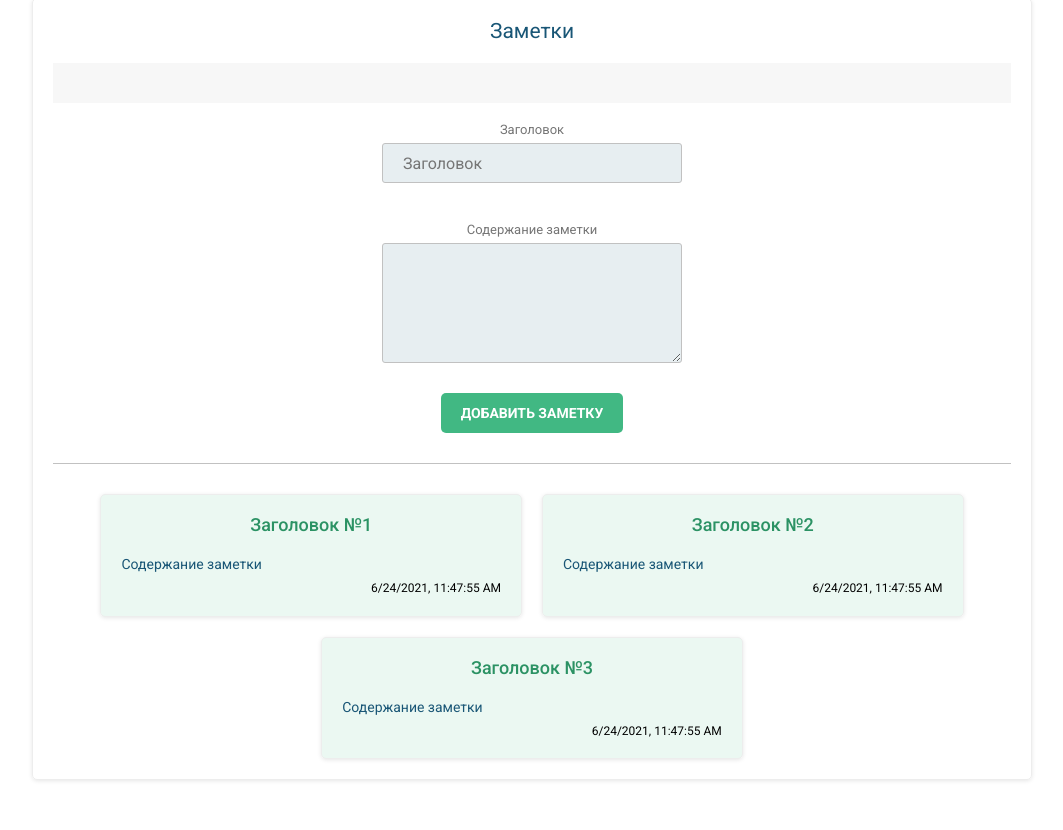
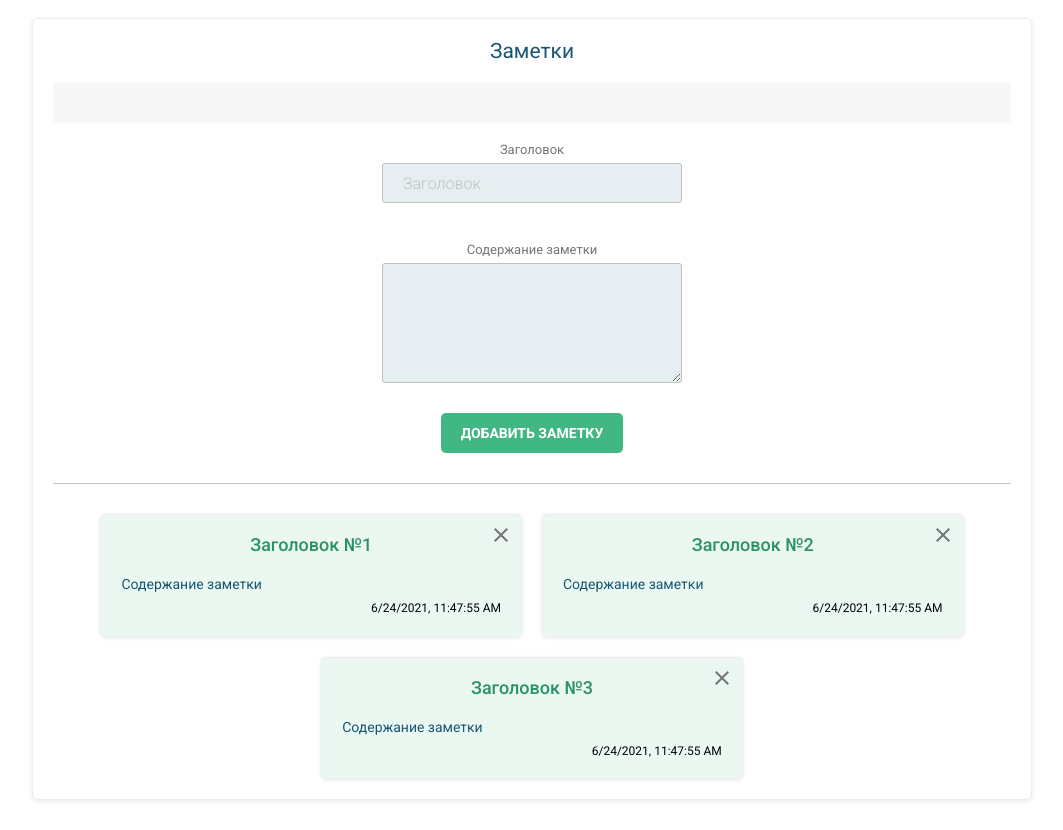
Before and after one commit to MikeIv/app-vue_, a Vue app: page /#/ in a window 1280 px wide. Shown: the part 658-1488 px from the top of the page, without its empty margins (108-1171 px from the left). Built offline with nearby package versions, Linux system fonts and the light colour scheme.

Commit message:
note close

```diff
--- /dev/null
+++ b/src/components/Notes.vue
@@ -0,0 +1,37 @@
+<template>
+  <ul class="app__list">
+    <li class="app__item-note" v-for="(note, index) in notes" :key="index">
+      <h3 class="app__item-title">{{ note.title }}</h3>
+      <p class="app__item-txt">{{ note.descr }}</p>
+      <p class="app__item-date">{{ note.date }}</p>
+
+      <div class="app__item-close" @click="removeNote(index)">
+        <svg class="app__icon" role="button">
+          <use xlink:href="#icon-close"></use>
+        </svg>
+      </div>
+    </li>
+  </ul>
+</template>
+
+<script>
+export default {
+  name: "Notes",
+  props: {
+    notes: {
+      type: Array,
+      requered: true
+    }
+  },
+  methods: {
+    removeNote (index) {
+      console.log(`remove item id= ${index}`)
+      this.$emit('remove', index)
+    }
+  }
+}
+</script>
+
+<style lang="scss" scoped>
+
+</style>
--- a/src/scss/project/_app.scss
+++ b/src/scss/project/_app.scss
@@ -61,6 +61,16 @@
 
 .app__input {
   @include input;
+}
+
+.app__row-block {
+  display: flex;
+  flex-direction: column;
+  justify-content: flex-start;
+
+  width: 100%;
+
+  margin-bottom: 2rem;
 }
 
 .app__row {
@@ -129,6 +139,11 @@
 .app__item-input {
   width: 30rem;
   @include input;
+
+  &::placeholder {
+    font-weight: 300;
+    color: $gray;
+  }
 }
 
 .app__item-textarea {
@@ -153,6 +168,7 @@
 }
 
 .app__item-note {
+  position: relative;
   display: flex;
   flex-direction: column;
   justify-content: flex-start;
@@ -171,6 +187,39 @@
   border: 1px solid $lightgray;
   border-radius: 0.5rem;
   @include b-shadow;
+
+  transition: 0.3s cubic-bezier(.12,.38,.77,.73);
+
+  &:hover {
+    transform: translateY(-0.5rem);
+    transition: 0.3s cubic-bezier(.12,.38,.77,.73);
+  }
+}
+
+.app__item-close {
+  position: absolute;
+  top: 0;
+  right: 0;
+
+  display: flex;
+  justify-content: center;
+  align-items: center;
+
+  width: 4rem;
+  height: 4rem;
+
+  cursor: pointer;
+}
+
+.app__icon {
+  width: 4rem;
+  height: 4rem;
+
+  fill: $darkgray;
+
+  &:hover {
+    fill: $darkvue;
+  }
 }
 
 .app__item-title {
--- a/src/views/Home.vue
+++ b/src/views/Home.vue
@@ -9,6 +9,7 @@
       <!--   Первый блок   -->
       <section class="app__block">
         <h2 class="v-hidden">Простой блок</h2>
+        <div class="app__row-block">
           <div class="app__row">
             <p class="app__txt">{{ text }}</p>
           </div>
@@ -17,6 +18,7 @@
           </div>
           <div class="app__row">
             <p class="app__txt">{{ toLower }}</p>
+          </div>
         </div>
         <input v-model="text" type="text" class="app__input">
         <button class="app__btn" @click="getText">Получить</button>
@@ -52,14 +54,7 @@
         </div>
 
         <!--    list of notes    -->
-        <ul class="app__list">
-          <li class="app__item-note" v-for="(note, index) in notes" :key="index">
-            <h3 class="app__item-title">{{ note.title }}</h3>
-            <p class="app__item-txt">{{ note.descr }}</p>
-            <p class="app__item-date">{{ note.date }}</p>
-
-          </li>
-        </ul>
+        <notes :notes="notes" @remove="removeNote"/>
 
       </section>
       <!--   ===========   -->
@@ -77,13 +72,15 @@
 
 import message from '@/components/Message.vue'
 import newNote from '@/components/NewNote.vue'
+import notes from '@/components/Notes.vue'
 
 
 export default {
   name: 'Home',
   components: {
     message,
-    newNote
+    newNote,
+    notes
   },
   data: () => ({
     title: 'Проект на Vue',
@@ -154,6 +151,10 @@ export default {
       this.message = null
       this.note.title = ''
       this.note.descr = ''
+    },
+
+    removeNote (index) {
+      this.notes.splice(index, 1)
     }
   },
   computed: {
```
Also changed, not shown: public/index.html (+36 -0 lines). Lines whose indentation alone changed are shown as unchanged.
